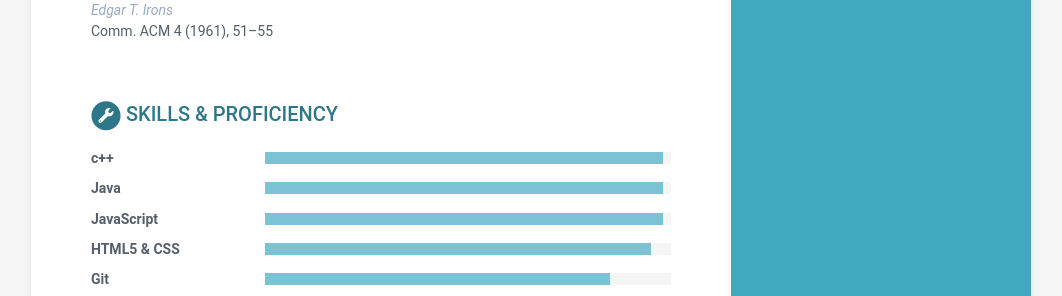
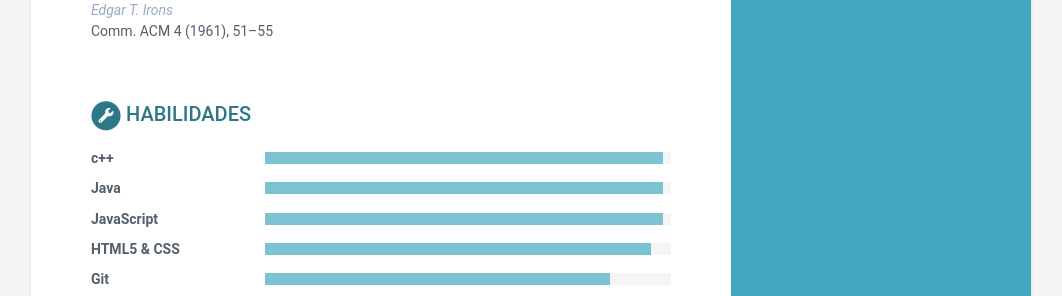
Before and after one commit to anarboleda/CV2, a Jekyll site: the page built from index.html, in a window 1280 px wide and 900 px high, scrolled down 2204 px. Shown: the part 411-707 px from the top of the window, without its empty margins (109-1171 px from the left). Built offline with Jekyll 4.4.1, drawn with Linux system fonts in a browser that asks for light colours.

Commit message:
cambia skills y nombre a español

```diff
--- a/_data/data.yml
+++ b/_data/data.yml
@@ -242,7 +242,7 @@ publications:
         conference: "Comm. ACM 4 (1961), 51–55"
 
 skills:
-    title: Skills &amp; Proficiency
+    title: habilidades
 
     toolset:
       - name: c++
```
